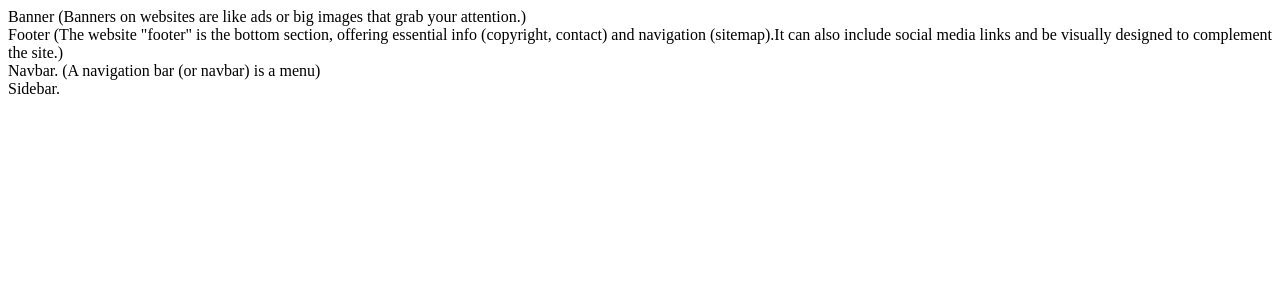
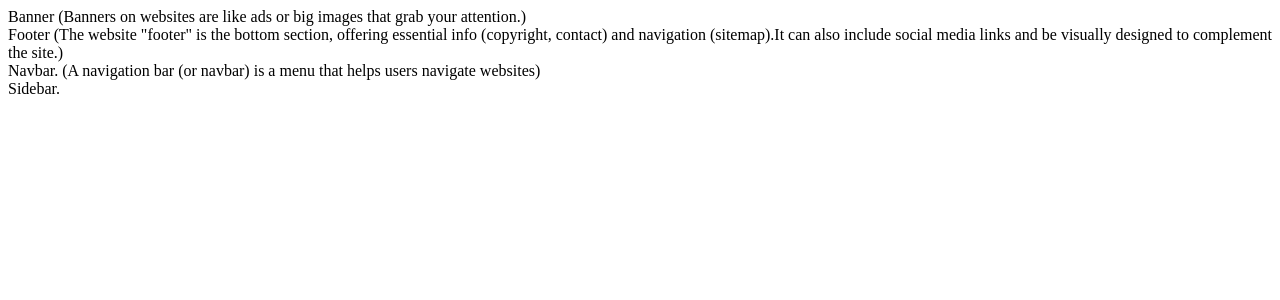
Before and after one commit to Jitu0999/React-Components, a React (Vite) app: page / in a window 1280 px wide. Shown: the top 300 px of the page. Built offline with nearby package versions, Linux system fonts and the light colour scheme.

Commit message:
Update Navbar.jsx

```diff
--- a/src/components/Navbar.jsx
+++ b/src/components/Navbar.jsx
@@ -1,7 +1,7 @@
 const Navbar = () => {
   return (
     <div>
-      Navbar. (A navigation bar (or navbar) is a menu)
+      Navbar. (A navigation bar (or navbar) is a menu that helps users navigate websites)
     </div>
   )
 }
```
